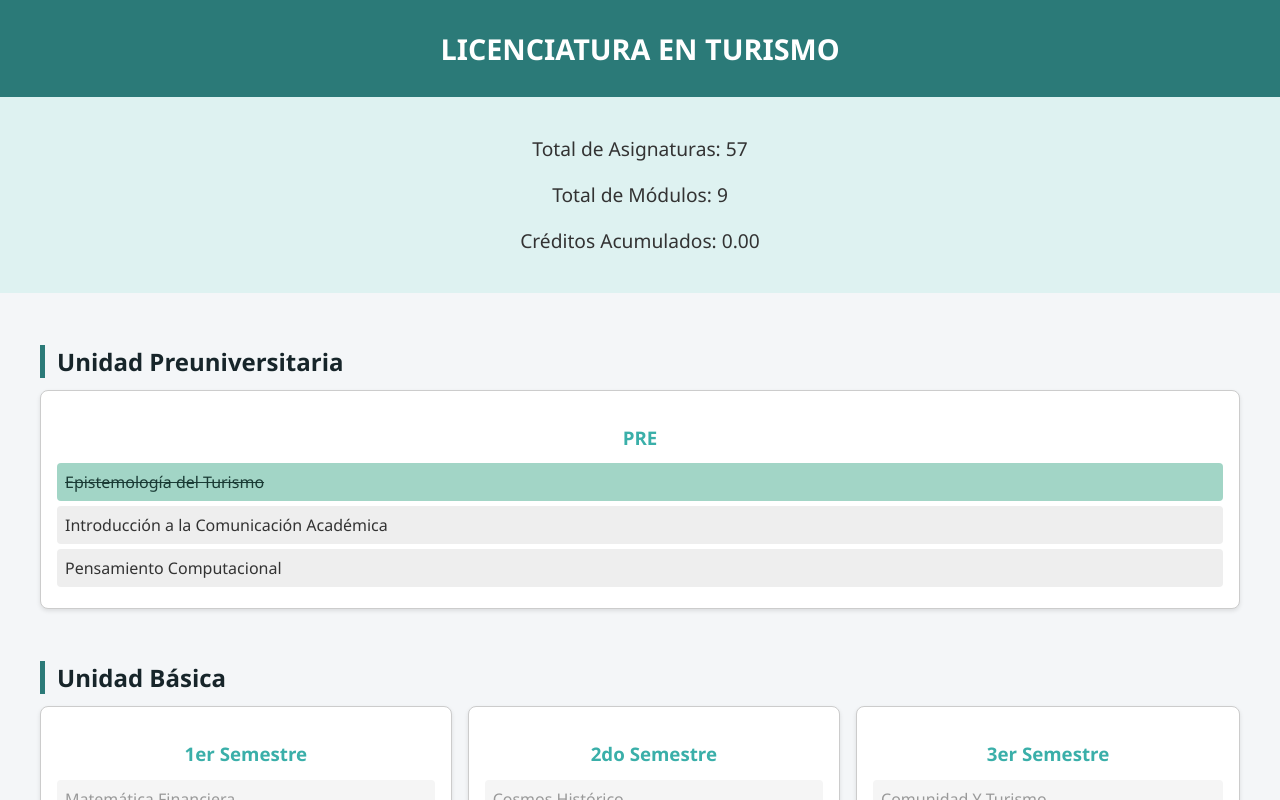
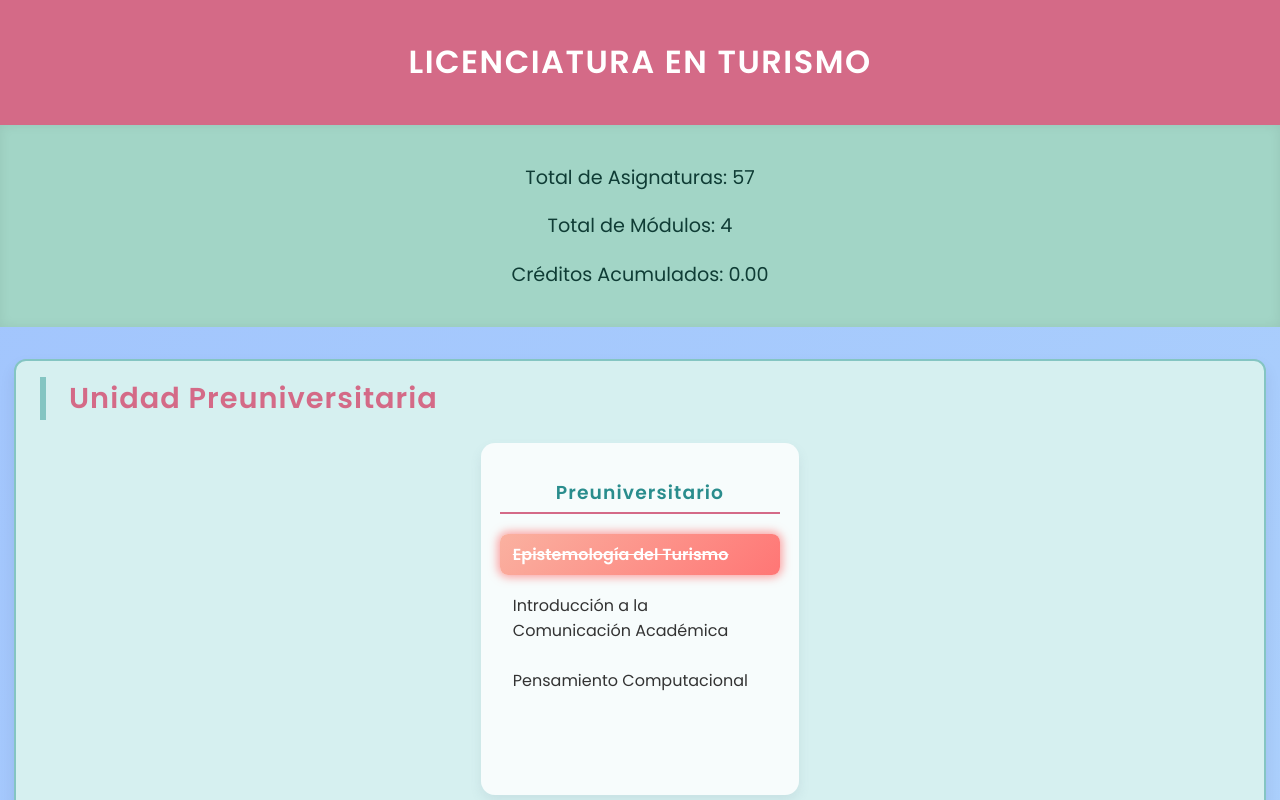
Before and after one commit to JhonChC/Malla-Universitaria-de-Turismo, a plain HTML site: page index.html in a window 1280 px wide. Both pictures are taken after a click on the element "Epistemología del Turismo". Shown: the top 800 px of the page. Drawn offline with Linux system fonts and the light colour scheme.

Commit message:
Update index.html

```diff
--- a/index.html
+++ b/index.html
@@ -4,26 +4,33 @@
   <meta charset="UTF-8" />
   <title>Licenciatura en Turismo - Malla Curricular</title>
   <style>
+    @import url('https://fonts.googleapis.com/css2?family=Poppins:wght@400;600&display=swap');
+
     body {
-      font-family: 'Segoe UI', sans-serif;
+      font-family: 'Poppins', sans-serif;
       margin: 0;
       padding: 0;
-      background: #f4f6f8;
+      background: linear-gradient(135deg, #a1c4fd 0%, #c2e9fb 100%);
       color: #333;
     }
     header {
-      background-color: #2b7a78;
+      background: #d46a87; /* rosa fuerte */
       color: white;
       text-align: center;
-      padding: 1em;
-      font-size: 1.8em;
-      font-weight: bold;
+      padding: 1.2em;
+      font-size: 2em;
+      font-weight: 600;
+      letter-spacing: 1.5px;
+      box-shadow: 0 4px 10px rgba(212, 106, 135, 0.6);
     }
     .stats {
-      background-color: #def2f1;
-      padding: 1em;
+      background: #a2d5c6; /* turquesa pastel */
+      padding: 1em 2em;
       text-align: center;
       font-size: 1.2em;
+      font-weight: 500;
+      color: #0f3c35;
+      box-shadow: inset 0 0 12px rgba(0,0,0,0.07);
     }
     .container {
       display: flex;
@@ -36,13 +43,26 @@
     }
     .unit {
       width: 100%;
+      background: #d6f0f0; /* celeste pastel */
+      border-radius: 12px;
+      padding: 1em 1.5em 2em 1.5em;
+      box-shadow: 0 8px 16px rgba(0, 0, 0, 0.08);
+      border: 2px solid #84c5c2;
+      transition: border-color 0.3s ease;
+    }
+    .unit:hover {
+      border-color: #d46a87;
+      box-shadow: 0 12px 20px rgba(212, 106, 135, 0.3);
     }
     .unit-title {
-      font-size: 1.5em;
-      margin-bottom: 0.5em;
-      border-left: 5px solid #2b7a78;
-      padding-left: 0.5em;
-      color: #17252a;
+      font-size: 1.8em;
+      margin-bottom: 0.8em;
+      color: #d46a87; /* rosa */
+      border-left: 6px solid #84c5c2; /* turquesa */
+      padding-left: 0.8em;
+      font-weight: 600;
+      letter-spacing: 1px;
+      user-select: none;
     }
     .semester-row {
       display: flex;
@@ -51,58 +71,73 @@
       flex-wrap: wrap;
     }
     .semester {
-      background-color: #fff;
-      border: 1px solid #ccc;
-      padding: 1em;
-      min-width: 250px;
-      flex-grow: 1;
-      border-radius: 8px;
-      box-shadow: 0 2px 4px rgba(0,0,0,0.1);
+      background: #ffffffcc;
+      border-radius: 14px;
+      padding: 1em 1.2em;
+      min-width: 280px;
+      max-width: 280px;
+      min-height: 320px;
+      box-shadow: 0 6px 12px rgba(100, 120, 140, 0.12);
+      display: flex;
+      flex-direction: column;
+      user-select: none;
     }
     .semester h3 {
       text-align: center;
-      color: #3aafa9;
-      margin-bottom: 0.7em;
+      color: #2a8d8d; /* turquesa oscuro */
+      margin-bottom: 0.8em;
+      font-weight: 600;
+      letter-spacing: 1.1px;
+      border-bottom: 2px solid #d46a87;
+      padding-bottom: 0.3em;
     }
     .subject {
-      padding: 0.5em;
+      padding: 0.5em 0.8em;
       margin: 0.3em 0;
-      background-color: #eee;
-      border-radius: 4px;
+      border-radius: 8px;
       cursor: pointer;
+      transition: background-color 0.3s, box-shadow 0.3s;
+      color: #333;
+      font-weight: 500;
+      box-shadow: inset 0 0 0 0 transparent;
+      user-select: none;
       position: relative;
-      transition: background-color 0.3s;
-      user-select: none;
     }
-    .subject:hover:not(.locked) {
-      background-color: #dceef2;
+    .subject:hover:not(.locked):not(.approved) {
+      background-color: #d1e8f2;
+      box-shadow: 0 0 8px 2px #a7cde9aa;
     }
     .subject.approved {
-      background-color: #a2d5c6;
+      background: linear-gradient(135deg, #fab1a0, #ff7675);
+      color: white;
+      font-weight: 600;
       text-decoration: line-through;
-      color: #1a3b35;
+      box-shadow: 0 0 10px 2px #ff6b6baa;
+      cursor: pointer;
     }
     .subject.locked {
-      background-color: #f5f5f5;
-      color: #999;
-      cursor: not-allowed;
+      background-color: #e7e9f0;
+      color: #999999;
+      cursor: default;
+      box-shadow: none;
+      font-style: italic;
     }
     .subject.locked::after {
       content: attr(data-tooltip);
       position: absolute;
-      left: 100%;
+      left: 105%;
       top: 50%;
       transform: translateY(-50%);
       white-space: nowrap;
-      background-color: #333;
+      background-color: #222;
       color: white;
-      padding: 0.4em 0.6em;
-      border-radius: 4px;
-      font-size: 0.8em;
+      padding: 0.3em 0.6em;
+      border-radius: 5px;
+      font-size: 0.85em;
       display: none;
-      z-index: 10;
+      z-index: 100;
       pointer-events: none;
-      max-width: 200px;
+      max-width: 220px;
       box-sizing: border-box;
     }
     .subject.locked:hover::after {
@@ -113,18 +148,24 @@
       flex-wrap: wrap;
       justify-content: center;
       gap: 2em;
+      margin-top: 1.5em;
     }
     .module {
-      background: #ffffff;
-      padding: 1em;
-      border-radius: 8px;
-      box-shadow: 0 2px 4px rgba(0,0,0,0.1);
-      width: 300px;
+      background: #ffffffcc;
+      padding: 1.2em 1.5em;
+      border-radius: 14px;
+      box-shadow: 0 6px 12px rgba(100, 120, 140, 0.15);
+      width: 280px;
+      user-select: none;
     }
     .module h3 {
       text-align: center;
-      color: #17252a;
-      margin-bottom: 0.7em;
+      color: #d46a87;
+      margin-bottom: 1em;
+      font-weight: 600;
+      letter-spacing: 1.1px;
+      border-bottom: 2px solid #2a8d8d;
+      padding-bottom: 0.3em;
     }
   </style>
 </head>
@@ -132,8 +173,8 @@
   <header>LICENCIATURA EN TURISMO</header>
 
   <div class="stats">
-    <p>Total de Asignaturas: <span id="total-asignaturas">57</span></p>
-    <p>Total de Módulos: <span id="total-modulos">9</span></p>
+    <p>Total de Asignaturas: <span id="total-asignaturas">0</span></p>
+    <p>Total de Módulos: <span id="total-modulos">0</span></p>
     <p>Créditos Acumulados: <span id="total-creditos">0</span></p>
   </div>
 
@@ -231,30 +272,16 @@
       "Técnicas De Negociación Y Comunicación Para El Turismo": { creditos: 3.3333, prereqs: ["Estrategias Comerciales Turísticas"] },
       "Realidad Nacional Y Geopolítica": { creditos: 1.67, prereqs: ["Turismo Y Gobernanza"] },
       "Trabajo De Titulación": { creditos: 3.33, prereqs: ["Redacción Del Trabajo De Titulación"] },
-      "Contratación Pública": { creditos: 3.33, prereqs: ["Formulación Y Evaluación De Proyectos"] },
-      "Liderazgo": { creditos: 1.6666, prereqs: ["Apreciación Del Arte Y La Cultura"] },
-
-      // Módulos Inglés
-      "-A1": { creditos: 2.08, prereqs: [] },
-      "A1": { creditos: 2.08, prereqs: ["-A1"] },
-      "A2": { creditos: 2.08, prereqs: ["A1"] },
-      "B1": { creditos: 2.08, prereqs: ["A2"] },
-      "B2": { creditos: 2.08, prereqs: ["B1"] },
-      "C1": { creditos: 2.08, prereqs: ["B2"] },
-      "C2": { creditos: 2.08, prereqs: ["C1"] },
-
-      // Módulos Computación
-      "Windows - Word - Internet": { creditos: 8, prereqs: [] },
-      "Excel – Power Point": { creditos: 8, prereqs: ["Windows - Word - Internet"] }
+      "Contratación Pública": { creditos: 3.33, prereqs: ["Realidad Nacional Y Geopolítica"] },
+      "Liderazgo": { creditos: 3.33, prereqs: ["Trabajo De Titulación"] }
     };
 
-    // Estructura para imprimir ordenadamente
     const estructura = [
       {
         nombre: "Unidad Preuniversitaria",
         semestres: [
           {
-            nombre: "PRE",
+            nombre: "Preuniversitario",
             materias: ["Epistemología del Turismo", "Introducción a la Comunicación Académica", "Pensamiento Computacional"]
           }
         ]
@@ -312,159 +339,136 @@
       }
     ];
 
-    const modulos = [
-      {
-        nombre: "Inglés",
-        materias: ["-A1", "A1", "A2", "B1", "B2", "C1", "C2"]
-      },
-      {
-        nombre: "Computación",
-        materias: ["Windows - Word - Internet", "Excel – Power Point"]
-      }
-    ];
+    // Inicialmente aprobadas vacías (puedes cargar datos guardados aquí)
+    let aprobadas = [];
 
-    const storageKey = "mallaTurismoAprobadas";
-
-    // Guardar materias aprobadas
-    function guardarEstado(aprobadas) {
-      localStorage.setItem(storageKey, JSON.stringify(aprobadas));
-    }
-
-    // Cargar materias aprobadas
-    function cargarEstado() {
-      return JSON.parse(localStorage.getItem(storageKey) || "[]");
-    }
-
-    // Verifica si todos los prereqs están aprobados
-    function cumplePrereqs(materia, aprobadas) {
-      const prereqs = materias[materia].prereqs || [];
+    // Función para chequear si todos los prerrequisitos de una materia están aprobados
+    function estaDesbloqueada(nombre) {
+      const prereqs = materias[nombre]?.prereqs || [];
       return prereqs.every(p => aprobadas.includes(p));
     }
 
-    // Actualizar créditos y estado bloqueo/marcado de materias
+    // Ordena materias por créditos desc y luego alfabéticamente asc
+    function ordenarMateriasPorCreditosYNombre(materiasLista) {
+      return materiasLista.slice().sort((a, b) => {
+        const creditA = materias[a]?.creditos || 0;
+        const creditB = materias[b]?.creditos || 0;
+        if (creditA !== creditB) return creditB - creditA;
+        return a.localeCompare(b);
+      });
+    }
+
+    // Actualiza la UI con el estado actual
     function actualizarUI() {
-      const aprobadas = cargarEstado();
-      let creditosTotales = 0;
+      // Actualizar créditos acumulados
+      let totalCreditos = 0;
+      aprobadas.forEach(m => {
+        totalCreditos += materias[m]?.creditos || 0;
+      });
+      document.getElementById("total-creditos").textContent = totalCreditos.toFixed(2);
 
-      document.querySelectorAll(".subject").forEach(subject => {
-        const nombre = subject.dataset.nombre;
-        const materia = materias[nombre];
-
-        // Sumar créditos si aprobada
+      // Actualizar materias visualmente
+      document.querySelectorAll(".subject").forEach(elem => {
+        const nombre = elem.dataset.nombre;
         if (aprobadas.includes(nombre)) {
-          creditosTotales += materia.creditos;
-          subject.classList.add("approved");
-          subject.classList.remove("locked");
-          subject.removeAttribute("data-tooltip");
-          subject.style.cursor = "pointer";
+          elem.classList.add("approved");
+          elem.classList.remove("locked");
+          elem.title = "Click para desmarcar como aprobada";
         } else {
-          subject.classList.remove("approved");
-          // Bloqueada si no cumple prereqs
-          if (!cumplePrereqs(nombre, aprobadas)) {
-            subject.classList.add("locked");
-            const faltantes = materia.prereqs.filter(p => !aprobadas.includes(p));
-            subject.setAttribute("data-tooltip", "Falta aprobar: " + faltantes.join(", "));
-            subject.style.cursor = "not-allowed";
+          elem.title = "";
+          if (estaDesbloqueada(nombre)) {
+            elem.classList.remove("locked");
           } else {
-            subject.classList.remove("locked");
-            subject.removeAttribute("data-tooltip");
-            subject.style.cursor = "pointer";
+            elem.classList.add("locked");
+            const prereqs = materias[nombre]?.prereqs || [];
+            elem.dataset.tooltip = "Prerrequisitos: " + prereqs.join(", ");
           }
+          elem.classList.remove("approved");
         }
       });
-
-      document.getElementById("total-creditos").textContent = creditosTotales.toFixed(2);
     }
 
-    // Renderizado de la malla
+    // Renderiza toda la malla en el contenedor
     function renderizarMalla() {
       const container = document.getElementById("malla-container");
       container.innerHTML = "";
 
-      // Render unidades
       estructura.forEach(unidad => {
-        const unitDiv = document.createElement("div");
-        unitDiv.classList.add("unit");
+        const unidadDiv = document.createElement("div");
+        unidadDiv.className = "unit";
 
-        const title = document.createElement("h2");
-        title.className = "unit-title";
-        title.textContent = unidad.nombre;
-        unitDiv.appendChild(title);
-
-        const semestresDiv = document.createElement("div");
-        semestresDiv.className = "semester-row";
+        const tituloUnidad = document.createElement("div");
+        tituloUnidad.className = "unit-title";
+        tituloUnidad.textContent = unidad.nombre;
+        unidadDiv.appendChild(tituloUnidad);
 
         unidad.semestres.forEach(semestre => {
-          const semDiv = document.createElement("div");
-          semDiv.className = "semester";
+          const semestreDiv = document.createElement("div");
+          semestreDiv.className = "semester-row";
 
-          const semTitle = document.createElement("h3");
-          semTitle.textContent = semestre.nombre;
-          semDiv.appendChild(semTitle);
+          const semestreCol = document.createElement("div");
+          semestreCol.className = "semester";
 
-          semestre.materias.forEach(materiaNombre => {
-            const matDiv = document.createElement("div");
-            matDiv.className = "subject";
-            matDiv.textContent = materiaNombre;
-            matDiv.dataset.nombre = materiaNombre;
-            semDiv.appendChild(matDiv);
+          const tituloSemestre = document.createElement("h3");
+          tituloSemestre.textContent = semestre.nombre;
+          semestreCol.appendChild(tituloSemestre);
+
+          // Ordenar materias por créditos y nombre
+          const materiasOrdenadas = ordenarMateriasPorCreditosYNombre(semestre.materias);
+
+          materiasOrdenadas.forEach(materiaNombre => {
+            const subj = document.createElement("div");
+            subj.className = "subject";
+            subj.dataset.nombre = materiaNombre;
+            subj.textContent = materiaNombre;
+            // prerrequisitos en tooltip si bloqueada se ponen después en actualizarUI
+            semestreCol.appendChild(subj);
           });
 
-          semestresDiv.appendChild(semDiv);
+          semestreDiv.appendChild(semestreCol);
+          unidadDiv.appendChild(semestreDiv);
         });
 
-        unitDiv.appendChild(semestresDiv);
-        container.appendChild(unitDiv);
-      });
-
-      // Render módulos en sección aparte
-      const modulosSection = document.createElement("div");
-      modulosSection.className = "modules";
-      modulos.forEach(modulo => {
-        const modDiv = document.createElement("div");
-        modDiv.className = "module";
-
-        const modTitle = document.createElement("h3");
-        modTitle.textContent = modulo.nombre;
-        modDiv.appendChild(modTitle);
-
-        modulo.materias.forEach(materiaNombre => {
-          const matDiv = document.createElement("div");
-          matDiv.className = "subject";
-          matDiv.textContent = materiaNombre;
-          matDiv.dataset.nombre = materiaNombre;
-          modDiv.appendChild(matDiv);
-        });
-
-        modulosSection.appendChild(modDiv);
-      });
-      container.appendChild(modulosSection);
-    }
-
-    // Agregar eventos de click para marcar/desmarcar aprobadas
-    function agregarEventos() {
-      document.querySelectorAll(".subject").forEach(subject => {
-        subject.addEventListener("click", () => {
-          if (subject.classList.contains("locked")) return; // no hacer nada si está bloqueada
-
-          const nombre = subject.dataset.nombre;
-          const aprobadas = cargarEstado();
-
-          if (aprobadas.includes(nombre)) {
-            // Desmarcar
-            const idx = aprobadas.indexOf(nombre);
-            aprobadas.splice(idx, 1);
-          } else {
-            // Marcar aprobada
-            aprobadas.push(nombre);
-          }
-          guardarEstado(aprobadas);
-          actualizarUI();
-        });
+        container.appendChild(unidadDiv);
       });
     }
 
+    // Añade eventos click para marcar/desmarcar aprobadas
+    function agregarEventos() {
+      document.getElementById("malla-container").addEventListener("click", e => {
+        const target = e.target;
+        if (target.classList.contains("subject")) {
+          const nombre = target.dataset.nombre;
+          if (aprobadas.includes(nombre)) {
+            // desmarcar
+            aprobadas = aprobadas.filter(m => m !== nombre);
+            actualizarUI();
+          } else {
+            if (estaDesbloqueada(nombre)) {
+              aprobadas.push(nombre);
+              actualizarUI();
+            }
+          }
+        }
+      });
+    }
+
+    // Actualizar contadores total asignaturas y modulos
+    function actualizarContadores() {
+      let totalAsignaturas = 0;
+      estructura.forEach(u => {
+        u.semestres.forEach(s => {
+          totalAsignaturas += s.materias.length;
+        });
+      });
+      const totalModulos = estructura.length;
+      document.getElementById("total-asignaturas").textContent = totalAsignaturas;
+      document.getElementById("total-modulos").textContent = totalModulos;
+    }
+
+    // Inicializar todo al cargar
     document.addEventListener("DOMContentLoaded", () => {
+      actualizarContadores();
       renderizarMalla();
       actualizarUI();
       agregarEventos();
```
